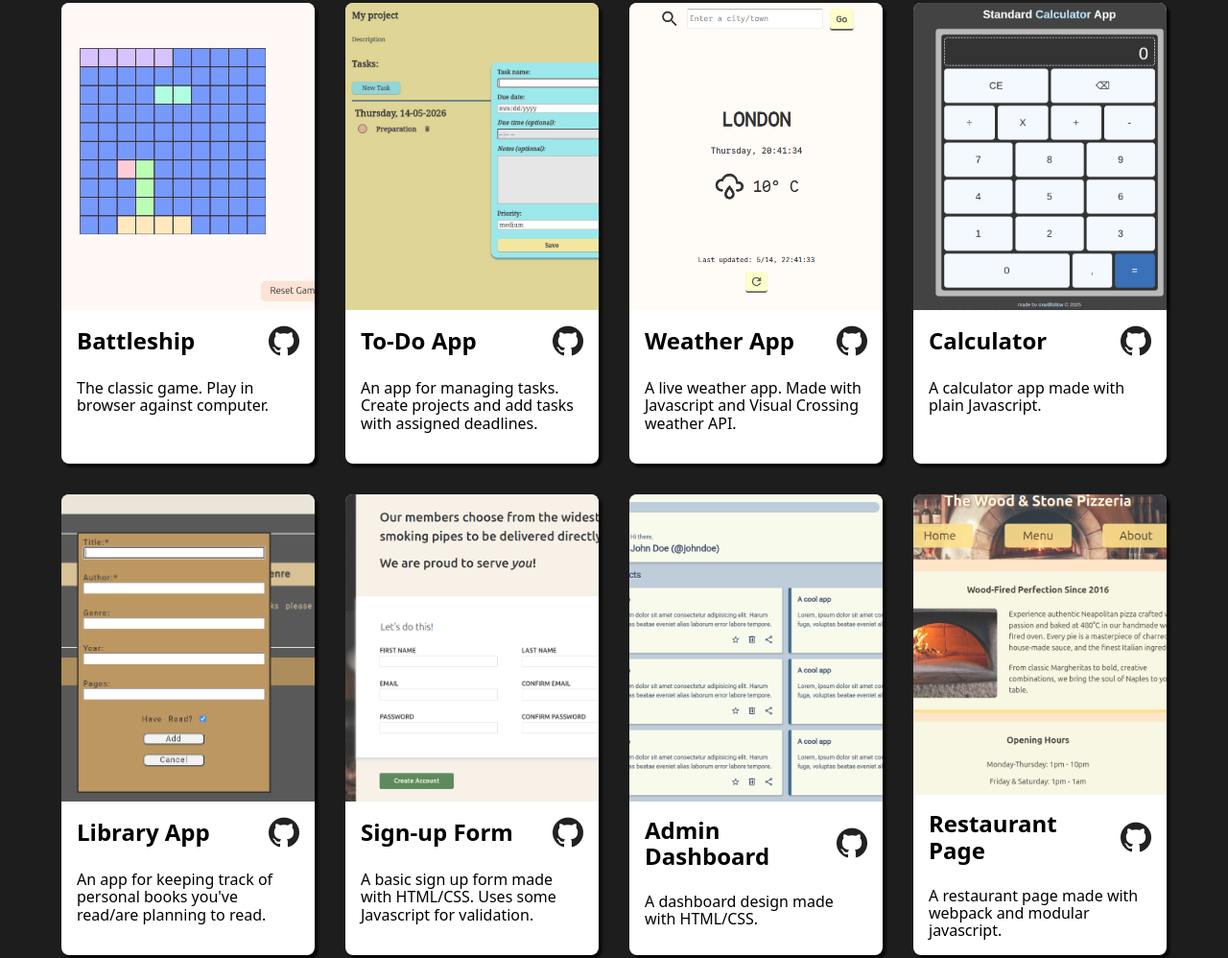
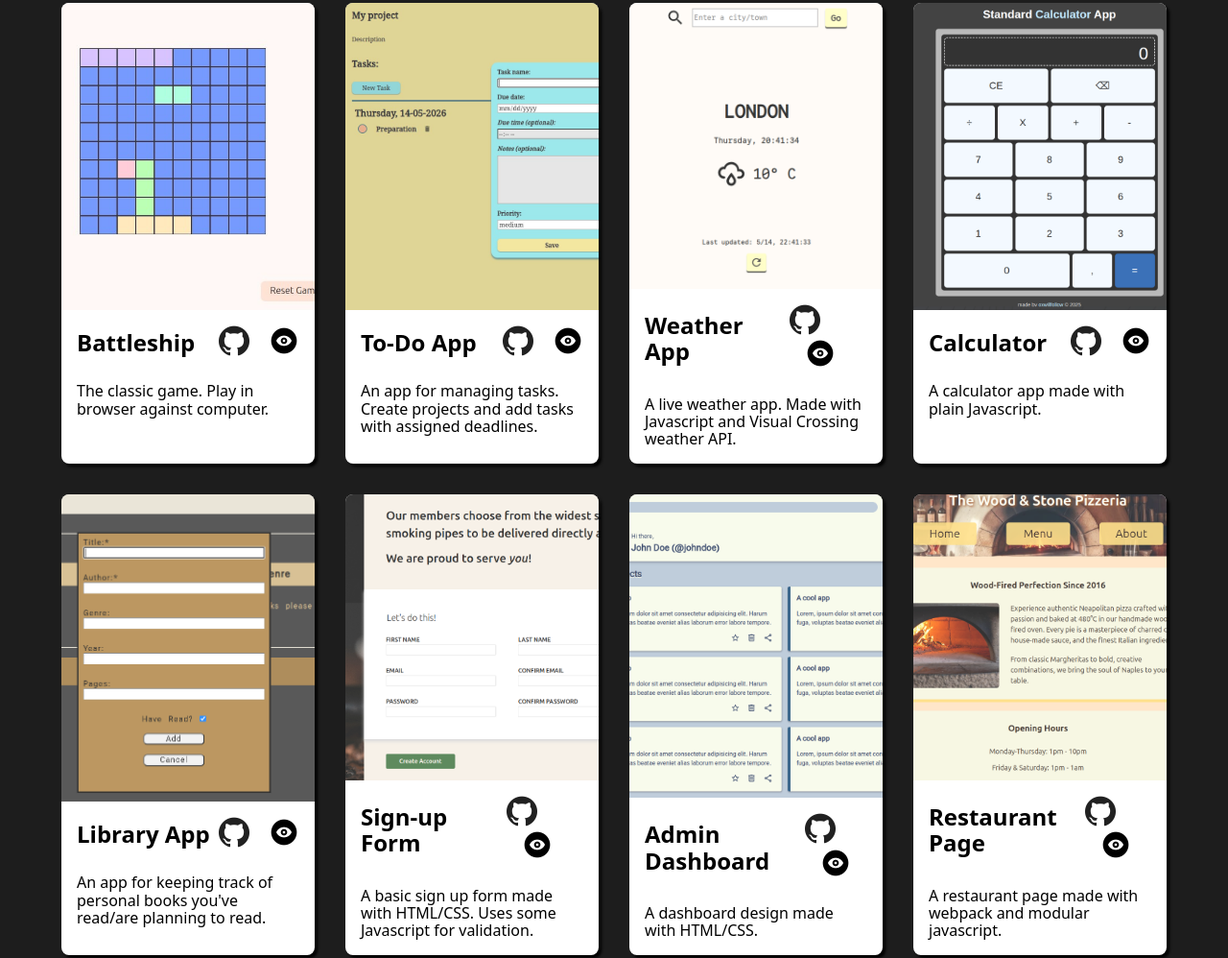
Before and after one commit to Oxwillfollow/homepage, a website built with webpack: page src/template.html in a window 1280 px wide. Shown: the part 466-1464 px from the top of the page at 96% size. Built offline with nearby package versions, Linux system fonts and the light colour scheme.

Commit message:
Add github and preview links to projects

```diff
--- a/src/index.js
+++ b/src/index.js
@@ -1,6 +1,7 @@
 import "./styles.css";
 import imgProfilePic from "./images/profile-pic.png";
 import imgGithubIcon from "./images/github.png";
+import imgPreviewIcon from "./images/preview.png";
 import imgCallMe from "./images/call-me.png";
 import imgBattleship from "./images/screenshots/screenshot-battleship.jpg";
 import imgTodoList from "./images/screenshots/screenshot-todolist.jpg";
@@ -26,6 +27,7 @@ document.addEventListener("DOMContentLoaded", () => {
   let profileImg = document.querySelector(".img-about-me");
   let contactsImg = document.querySelector(".img-contacts");
   let githubIcons = document.querySelectorAll(".github-icon");
+  let previewIcons = document.querySelectorAll(".preview-icon");
   let projectScreenshots = document.querySelectorAll(".project-screenshot");
 
   profileImg.src = imgProfilePic;
@@ -38,6 +40,12 @@ document.addEventListener("DOMContentLoaded", () => {
     icon.style.height = "32px";
   });
 
+  previewIcons.forEach((icon) => {
+    icon.src = imgPreviewIcon;
+    icon.style.width = "32px";
+    icon.style.height = "32px";
+  });
+
   projectScreenshots.forEach((screenshot) => {
     screenshot.src = screenshots[screenshot.id];
   });
--- a/src/styles.css
+++ b/src/styles.css
@@ -1,4 +1,22 @@
 @import "../node_modules/modern-normalize/modern-normalize.css";
+
+@media (max-width: 1200px) {
+  .projects-container {
+    grid-template-columns: 1fr 1fr 1fr;
+  }
+}
+
+@media (max-width: 900px) {
+  .projects-container {
+    grid-template-columns: 1fr 1fr;
+  }
+}
+
+@media (max-width: 600px) {
+  .projects-container {
+    grid-template-columns: 1fr;
+  }
+}
 
 body {
   background-color: rgb(29, 29, 29);
@@ -27,7 +45,7 @@ header {
   padding: 1rem 2rem;
 
   p {
-    max-width: 60%;
+    max-width: 1000px;
   }
 }
 
@@ -47,24 +65,6 @@ main {
   grid-template-columns: 1fr 1fr 1fr 1fr;
   flex-wrap: wrap;
   gap: 2rem;
-}
-
-@media (max-width: 1200px) {
-  .projects-container {
-    grid-template-columns: 1fr 1fr 1fr;
-  }
-}
-
-@media (max-width: 900px) {
-  .projects-container {
-    grid-template-columns: 1fr 1fr;
-  }
-}
-
-@media (max-width: 600px) {
-  .projects-container {
-    grid-template-columns: 1fr;
-  }
 }
 
 .project {
@@ -93,7 +93,6 @@ main {
       display: flex;
       align-items: center;
       justify-content: space-between;
-      gap: 1rem;
       margin-bottom: 1.5rem;
     }
   }
@@ -107,6 +106,10 @@ main {
   }
 }
 
+.preview-icon {
+  margin-left: 1rem;
+}
+
 footer {
   margin-top: auto;
   background-color: rgb(235, 235, 235);
--- a/src/template.html
+++ b/src/template.html
@@ -31,7 +31,20 @@
           <div class="project-info">
             <div class="project-header">
               <h2>Battleship</h2>
-              <img class="github-icon" src="" alt="github-link" />
+              <div>
+                <a
+                  href="https://github.com/Oxwillfollow/battleship"
+                  target="_blank"
+                  noreferrer
+                  ><img class="github-icon" src="" alt="github-link"
+                /></a>
+                <a
+                  href="https://oxwillfollow.github.io/battleship"
+                  target="_blank"
+                  noreferrer
+                  ><img class="preview-icon" src="" alt="preview-link"
+                /></a>
+              </div>
             </div>
             <div class="project-description">
               The classic game. Play in browser against computer.
@@ -43,7 +56,20 @@
           <div class="project-info">
             <div class="project-header">
               <h2>To-Do App</h2>
-              <img class="github-icon" src="" alt="github-link" />
+              <div>
+                <a
+                  href="https://github.com/Oxwillfollow/todo-list"
+                  target="_blank"
+                  noreferrer
+                  ><img class="github-icon" src="" alt="github-link"
+                /></a>
+                <a
+                  href="https://oxwillfollow.github.io/todo-list"
+                  target="_blank"
+                  noreferrer
+                  ><img class="preview-icon" src="" alt="preview-link"
+                /></a>
+              </div>
             </div>
             <div class="project-description">
               An app for managing tasks. Create projects and add tasks with
@@ -56,7 +82,20 @@
           <div class="project-info">
             <div class="project-header">
               <h2>Weather App</h2>
-              <img class="github-icon" src="" alt="github-link" />
+              <div>
+                <a
+                  href="https://github.com/Oxwillfollow/weather-app"
+                  target="_blank"
+                  noreferrer
+                  ><img class="github-icon" src="" alt="github-link"
+                /></a>
+                <a
+                  href="https://oxwillfollow.github.io/weather-app"
+                  target="_blank"
+                  noreferrer
+                  ><img class="preview-icon" src="" alt="preview-link"
+                /></a>
+              </div>
             </div>
             <div class="project-description">
               A live weather app. Made with Javascript and Visual Crossing
@@ -69,7 +108,20 @@
           <div class="project-info">
             <div class="project-header">
               <h2>Calculator</h2>
-              <img class="github-icon" src="" alt="github-link" />
+              <div>
+                <a
+                  href="https://github.com/Oxwillfollow/calculator"
+                  target="_blank"
+                  noreferrer
+                  ><img class="github-icon" src="" alt="github-link"
+                /></a>
+                <a
+                  href="https://oxwillfollow.github.io/calculator"
+                  target="_blank"
+                  noreferrer
+                  ><img class="preview-icon" src="" alt="preview-link"
+                /></a>
+              </div>
             </div>
             <div class="project-description">
               A calculator app made with plain Javascript.
@@ -81,7 +133,20 @@
           <div class="project-info">
             <div class="project-header">
               <h2>Library App</h2>
-              <img class="github-icon" src="" alt="github-link" />
+              <div>
+                <a
+                  href="https://github.com/Oxwillfollow/library"
+                  target="_blank"
+                  noreferrer
+                  ><img class="github-icon" src="" alt="github-link"
+                /></a>
+                <a
+                  href="https://oxwillfollow.github.io/library"
+                  target="_blank"
+                  noreferrer
+                  ><img class="preview-icon" src="" alt="preview-link"
+                /></a>
+              </div>
             </div>
             <div class="project-description">
               An app for keeping track of personal books you've read/are
@@ -94,7 +159,20 @@
           <div class="project-info">
             <div class="project-header">
               <h2>Sign-up Form</h2>
-              <img class="github-icon" src="" alt="github-link" />
+              <div>
+                <a
+                  href="https://github.com/Oxwillfollow/sign-up-form"
+                  target="_blank"
+                  noreferrer
+                  ><img class="github-icon" src="" alt="github-link"
+                /></a>
+                <a
+                  href="https://oxwillfollow.github.io/sign-up-form"
+                  target="_blank"
+                  noreferrer
+                  ><img class="preview-icon" src="" alt="preview-link"
+                /></a>
+              </div>
             </div>
             <div class="project-description">
               A basic sign up form made with HTML/CSS. Uses some Javascript for
@@ -112,7 +190,20 @@
           <div class="project-info">
             <div class="project-header">
               <h2>Admin Dashboard</h2>
-              <img class="github-icon" src="" alt="github-link" />
+              <div>
+                <a
+                  href="https://github.com/Oxwillfollow/admin-dashboard"
+                  target="_blank"
+                  noreferrer
+                  ><img class="github-icon" src="" alt="github-link"
+                /></a>
+                <a
+                  href="https://oxwillfollow.github.io/admin-dashboard"
+                  target="_blank"
+                  noreferrer
+                  ><img class="preview-icon" src="" alt="preview-link"
+                /></a>
+              </div>
             </div>
             <div class="project-description">
               A dashboard design made with HTML/CSS.
@@ -129,7 +220,20 @@
           <div class="project-info">
             <div class="project-header">
               <h2>Restaurant Page</h2>
-              <img class="github-icon" src="" alt="github-link" />
+              <div>
+                <a
+                  href="https://github.com/Oxwillfollow/restaurant-page"
+                  target="_blank"
+                  noreferrer
+                  ><img class="github-icon" src="" alt="github-link"
+                /></a>
+                <a
+                  href="https://oxwillfollow.github.io/restaurant-page"
+                  target="_blank"
+                  noreferrer
+                  ><img class="preview-icon" src="" alt="preview-link"
+                /></a>
+              </div>
             </div>
             <div class="project-description">
               A restaurant page made with webpack and modular javascript.
```
Also changed, not shown: src/images/preview.png (added).
